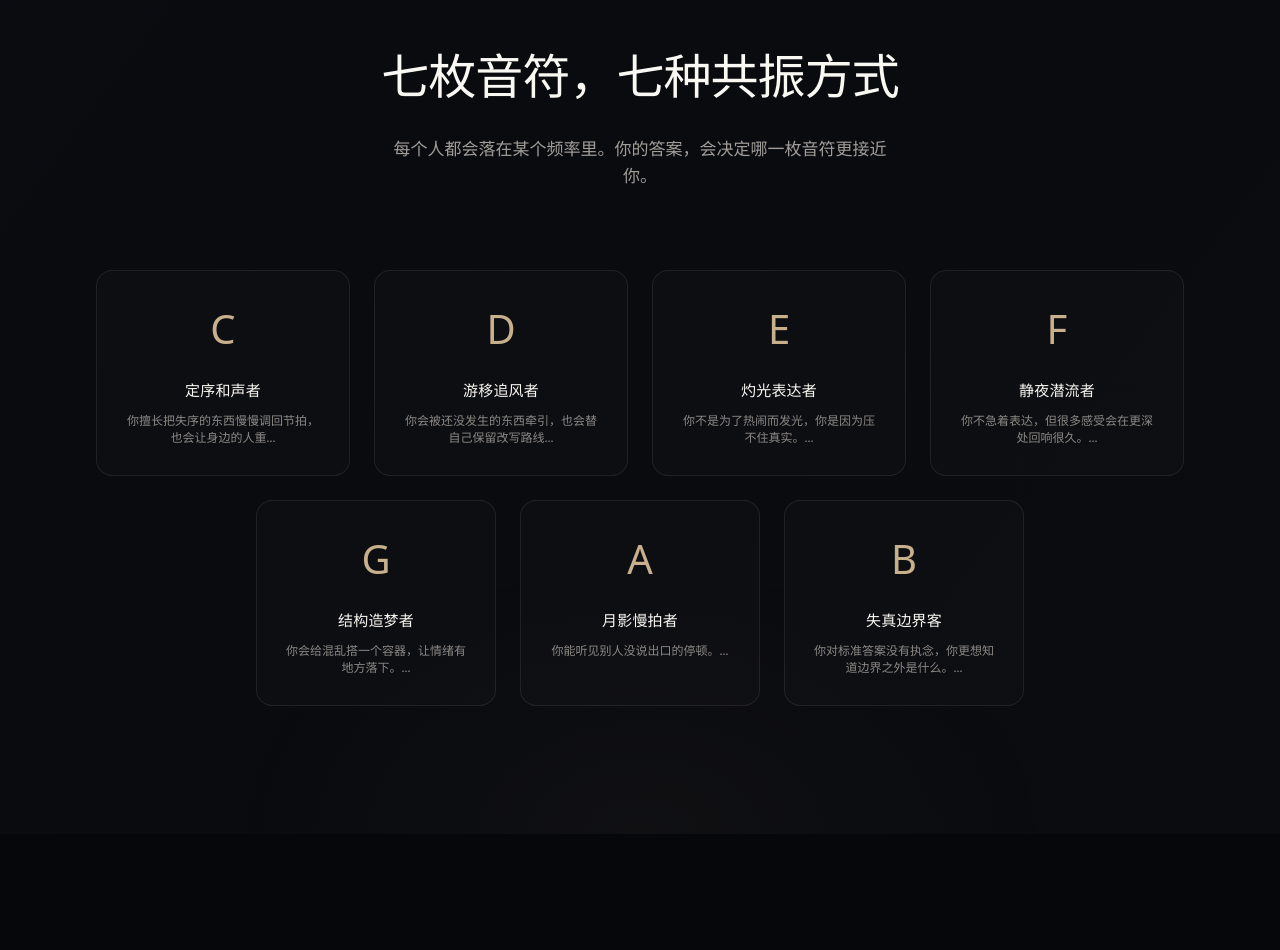
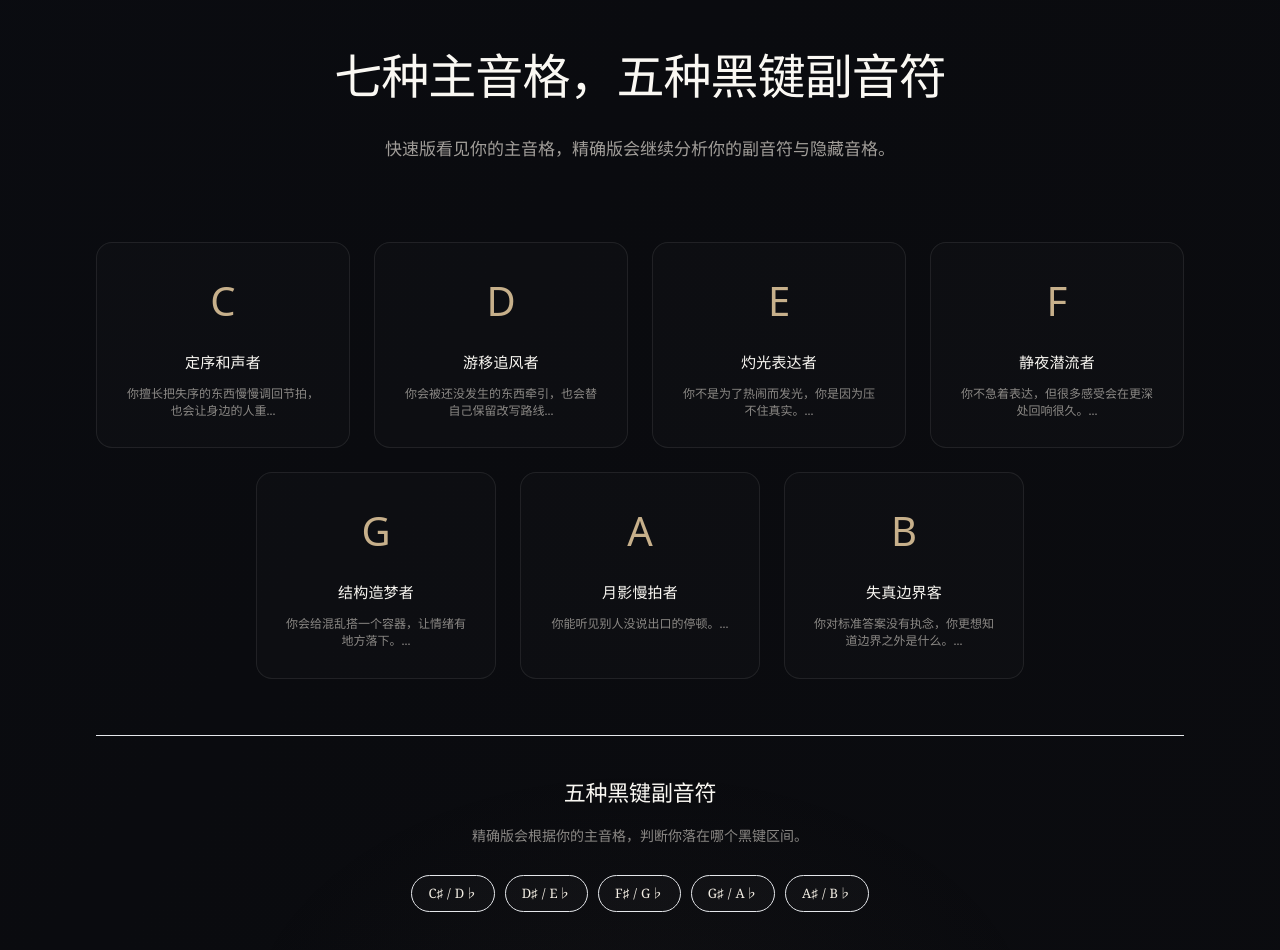
Before and after one commit to shimuxia/music-personality-h5, a React (Vite) app: page / in a window 1280 px wide. Shown: the part 880-1830 px from the top of the page. Before the commit the page ends 1714 px from the top, so only its background shows below. Built offline with nearby package versions, Linux system fonts and the light colour scheme.

Commit message:
copy: show black key secondary tones on homepage

```diff
--- a/src/pages/HomePage.tsx
+++ b/src/pages/HomePage.tsx
@@ -1,6 +1,8 @@
 import type { ResultProfile } from '../types/quiz'
 import { useScrollReveal, useStaggerReveal } from '../hooks/useScrollReveal'
 import { HeroPiano } from '../components/shared/HeroPiano'
+
+const blackKeyNotes = ['C♯ / D♭', 'D♯ / E♭', 'F♯ / G♭', 'G♯ / A♭', 'A♯ / B♭']
 
 interface HomePageProps {
   profiles: ResultProfile[]
@@ -172,7 +174,7 @@ export function HomePage({ profiles, onStart, onStartPrecision }: HomePageProps)
             className={`mt-20 lg:mt-24 text-center scroll-reveal-fast ${bottomNoteReveal.isRevealed ? 'revealed' : ''}`}
           >
             <p className="text-[11px] font-medium uppercase tracking-[0.32em] text-sand/50">
-              7 Notes / 7 Personalities
+              7 Main Notes / 5 Black Keys / Hidden Tone
             </p>
           </div>
         </div>
@@ -189,7 +191,7 @@ export function HomePage({ profiles, onStart, onStartPrecision }: HomePageProps)
               ref={titleReveal.elementRef}
               className={`font-sans text-[32px] font-light tracking-[-0.02em] text-[#faf8f3] sm:text-[40px] lg:text-[48px] leading-[1.15] scroll-reveal ${titleReveal.isRevealed ? 'revealed' : ''}`}
             >
-              七枚音符，七种共振方式
+              七种主音格，五种黑键副音符
             </h2>
             <p
               ref={subtitleReveal.elementRef}
@@ -198,7 +200,7 @@ export function HomePage({ profiles, onStart, onStartPrecision }: HomePageProps)
                 transitionDelay: subtitleReveal.isRevealed ? '0.1s' : '0s'
               }}
             >
-              每个人都会落在某个频率里。你的答案，会决定哪一枚音符更接近你。
+              快速版看见你的主音格，精确版会继续分析你的副音符与隐藏音格。
             </p>
           </div>
 
@@ -250,6 +252,25 @@ export function HomePage({ profiles, onStart, onStartPrecision }: HomePageProps)
                 ))}
               </div>
             </div>
+
+            <div className="mt-14 border-t border-white/6 pt-10 text-center">
+              <h3 className="text-[18px] font-light tracking-[-0.01em] text-[#faf8f3] sm:text-[22px]">
+                五种黑键副音符
+              </h3>
+              <p className="mx-auto mt-4 max-w-md text-[14px] leading-[1.6] text-mist/55 font-light">
+                精确版会根据你的主音格，判断你落在哪个黑键区间。
+              </p>
+              <div className="mx-auto mt-7 flex max-w-3xl flex-wrap justify-center gap-2.5">
+                {blackKeyNotes.map((note) => (
+                  <span
+                    key={note}
+                    className="rounded-full border border-white/8 bg-white/[0.018] px-4 py-2 text-[13px] font-light tracking-[0.02em] text-sand/72"
+                  >
+                    {note}
+                  </span>
+                ))}
+              </div>
+            </div>
           </div>
         </div>
       </section>
```
